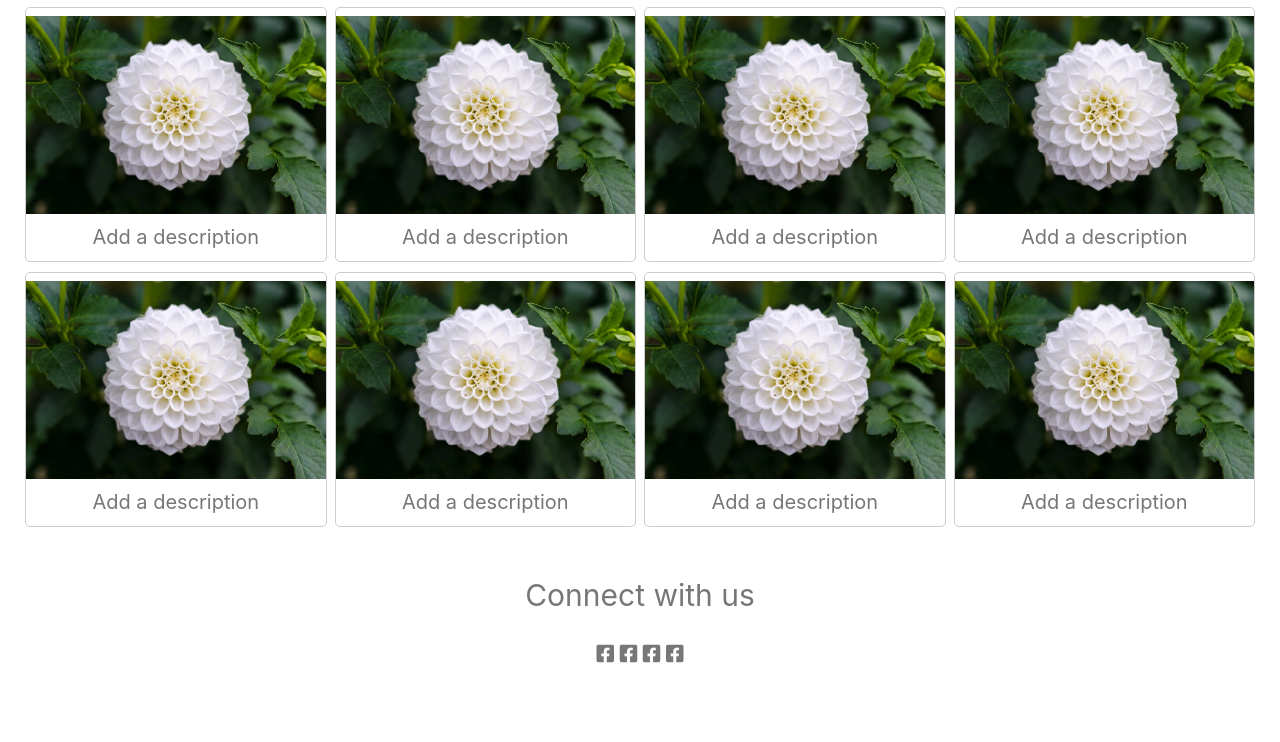
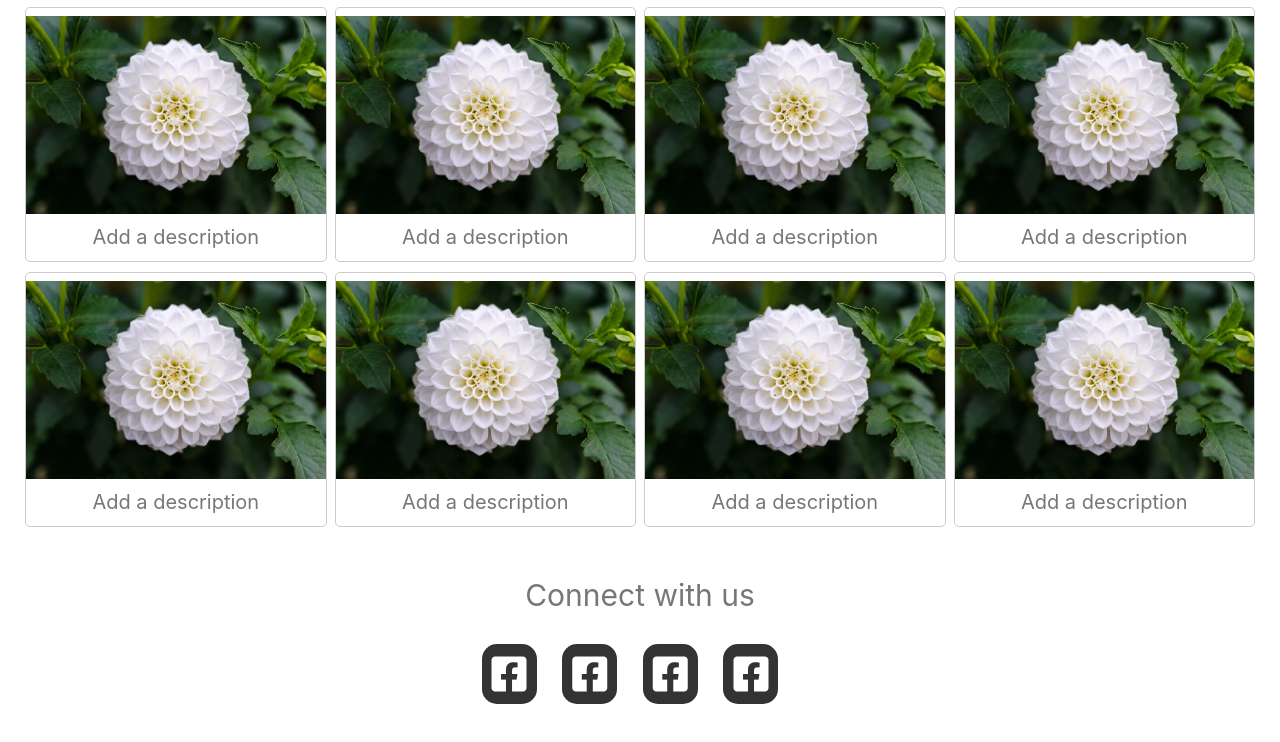
Before and after one commit to YakubuAmidu/ImageGallery, a website: page index.html in a window 1280 px wide. Shown: the part 1516-2258 px from the top of the page. Drawn offline with nearby package versions, Linux system fonts and the light colour scheme.

Commit message:
Initial commit

```diff
--- a/src/css/style.css
+++ b/src/css/style.css
@@ -87,3 +87,17 @@ div .description{
   font-size: 30px;
   padding-bottom: 20px;
 }
+
+.fab{
+  margin-right: 20px;
+  background-color: #333;
+  color: #fff;
+  font-size: 40px;
+  cursor: pointer;
+  border-radius: 15px;
+  padding: 10px;
+}
+
+.fab:hover{
+  transform: scale(1.2);
+}
```
